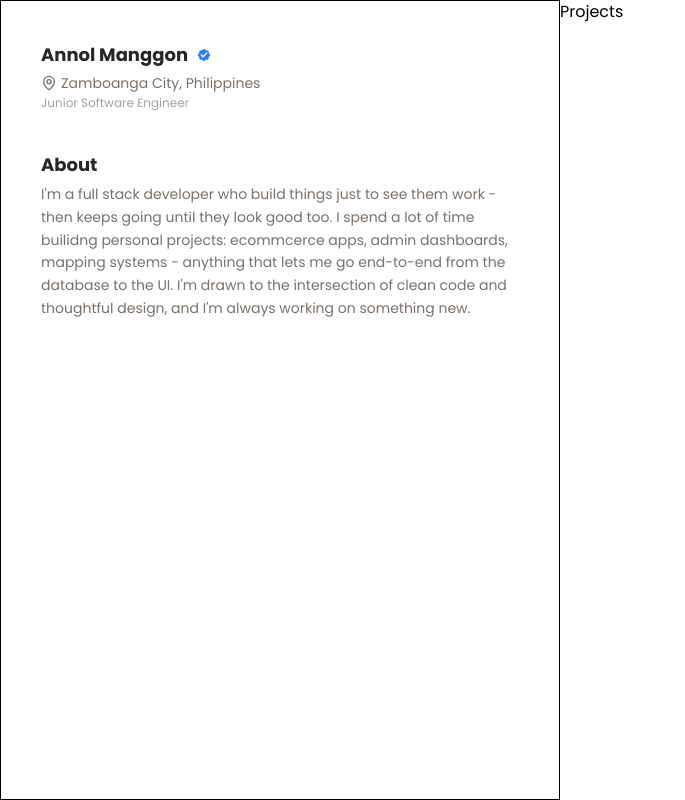
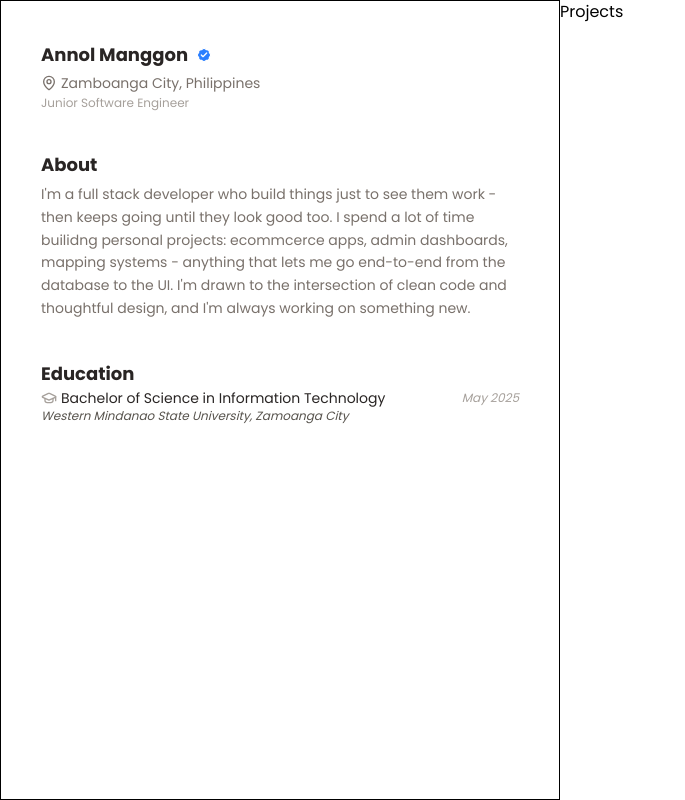
Before and after one commit to annoll/portfolio2.0, a Next.js app: page / in a window 1280 px wide. Shown: the whole page, without its empty margins (0-685 px from the left). Built offline with nearby package versions, Linux system fonts and the light colour scheme.

Commit message:
Add Education page components

```diff
--- /dev/null
+++ b/app/components/EducationPage.tsx
@@ -0,0 +1,20 @@
+import { GraduationCap } from "lucide-react";
+import PageHeader from "./PageHeader";
+
+export default function EducationPage() {
+  return (
+    <div>
+      <PageHeader title="Education" />
+      <div className="flex items-center justify-between">
+        <p className="text-sm font-light text-stone-800 flex items-center gap-1">
+          <GraduationCap size={16} className="text-stone-400" />
+          Bachelor of Science in Information Technology
+        </p>
+        <span className="text-stone-400 text-xs italic">May 2025</span>
+      </div>
+      <p className="text-stone-600 text-xs font-light italic">
+        Western Mindanao State University, Zamoanga City
+      </p>
+    </div>
+  );
+}
--- a/app/components/Sidebar.tsx
+++ b/app/components/Sidebar.tsx
@@ -1,5 +1,6 @@
 import { BadgeCheck, MapPin } from "lucide-react";
 import AboutPage from "./AboutPage";
+import EducationPage from "./EducationPage";
 
 export default function Sidebar() {
   return (
@@ -21,6 +22,7 @@ export default function Sidebar() {
       </div>
 
       <AboutPage />
+      <EducationPage />
     </div>
   );
 }
--- a/package.json
+++ b/package.json
@@ -12,7 +12,8 @@
     "lucide-react": "^1.7.0",
     "next": "16.2.2",
     "react": "19.2.4",
-    "react-dom": "19.2.4"
+    "react-dom": "19.2.4",
+    "react-icons": "^5.6.0"
   },
   "devDependencies": {
     "@tailwindcss/postcss": "^4",
```
Also changed, not shown: 1 other file (tests, documents, lock files or other folders).
